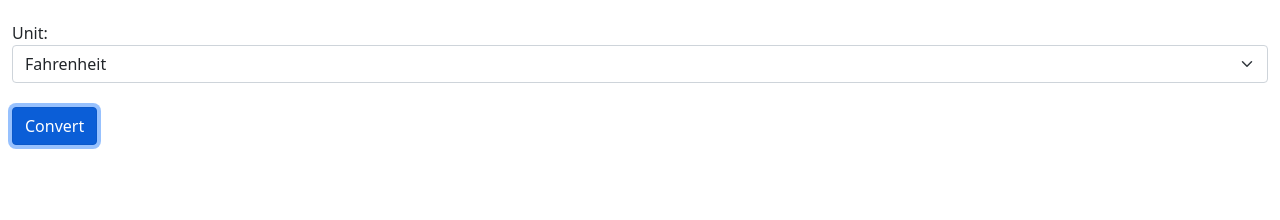
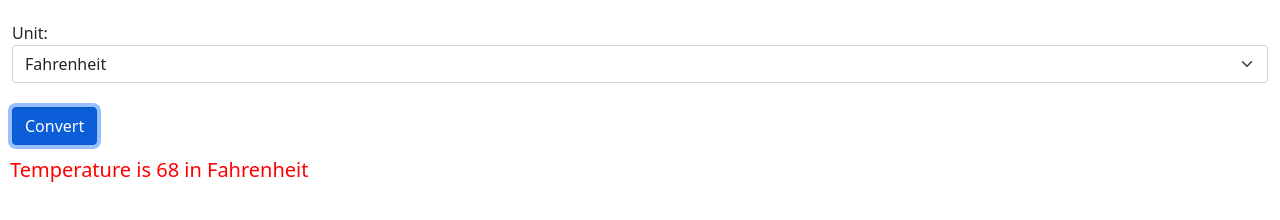
Before and after one commit to Chakkaphob/ex4b, a plain HTML site: page index.html in a window 1280 px wide. Both pictures are taken after a click on the button "Convert". Shown: the part 312-532 px from the top of the page. Drawn offline with nearby package versions, Linux system fonts and the light colour scheme.

Commit message:
Refactoring#3:Dispaly the result in <div>

```diff
--- a/index.html
+++ b/index.html
@@ -33,7 +33,7 @@
 
 	<script>
 	    $(document).ready(function(){
-			function validate (t){
+			function validate(t) {
 				if(isNaN(t)){
 					msg = "Please verify whether the temperature value is correct!!!";
 					alert(msg);
@@ -45,9 +45,9 @@
 					return;
 			   }
 			}
-			function temConversion(u,t){
-				var t1;
-			   var u1;
+			function conversion(u,t) {
+				var t;
+			   var u;
 
 			   if(u == "F"){
 					t1 = t * (9/5) + 32;
@@ -59,17 +59,17 @@
 					t1 = t * (4/5);
 					u1 = "Kelvin";
 			   }
-			   return {u1,u2};
+			   return {u1,t1};
 			}
-			$("button").click(function(){
+			$("button").click(function (){
 			   var t = $('#temp').val();//celsius
 			   var u = $('#unit').val();
 
-			  var chk = validate(t);
-			  if(chk !=null) return chk;
-			  var cvs = temConversion(u,t);
+			   var chk = validate(t);
+			   if (chk !=null) return chk;
+			   var cvs = conversion(u,t);
 
-			   alert("Temperature is "+t1+" in "+u1);
+			   document.getElementById("result").innerHTML = ("Temperature is "+cvs.t1+" in "+cvs.u1);
 			});
 		});
 	</script>
```
